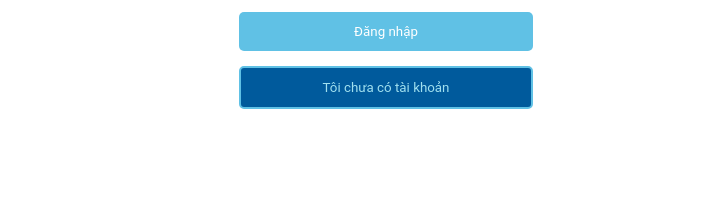
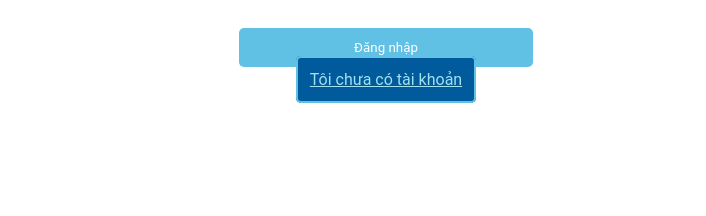
Before and after one commit to anhhh425t1/web-ban-hang, a plain HTML site: page login.html in a window 1280 px wide. Shown: the part 472-688 px from the top of the page, 574-1280 px from the left. Drawn offline with Linux system fonts and the light colour scheme.

Commit message:
Add files via upload

```diff
--- a/login.html
+++ b/login.html
@@ -31,14 +31,9 @@
                 <button class="login-button" type="submit">
                     Đăng nhập
                 </button>
-        </div>
-            <div class="button-container">
-                <a href="register.html">
-                    <button class="register-button" type="submit">
-                        Tôi chưa có tài khoản
-                    </button>
-                </a>
+             <a href="register.html" class="register-button">Tôi chưa có tài khoản</a>
             </div>
+
             </form>
         </div>
     </div>
```
Also changed, not shown: cart.html (+1 -1 lines), register.html (+8 -4 lines).
